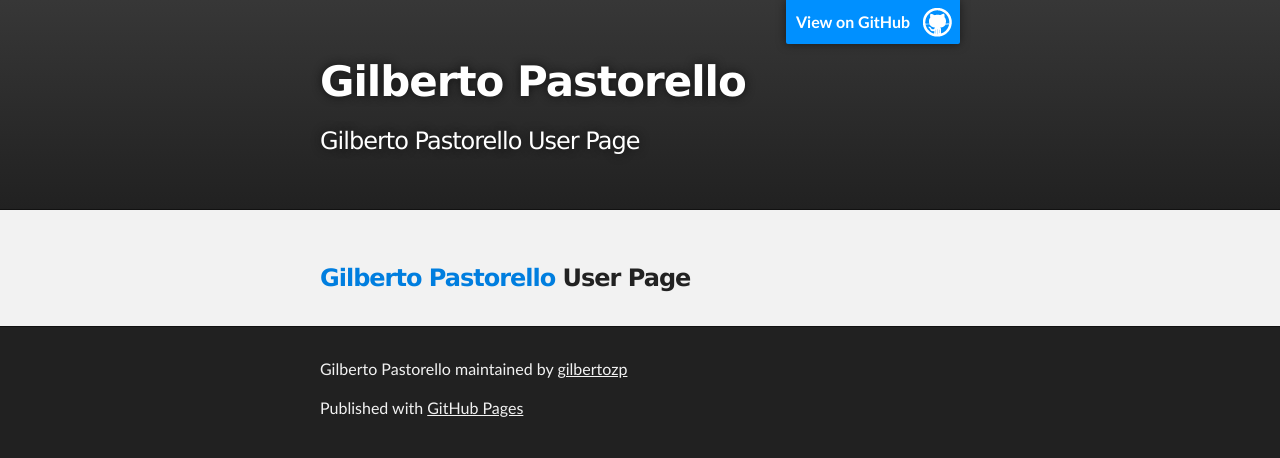
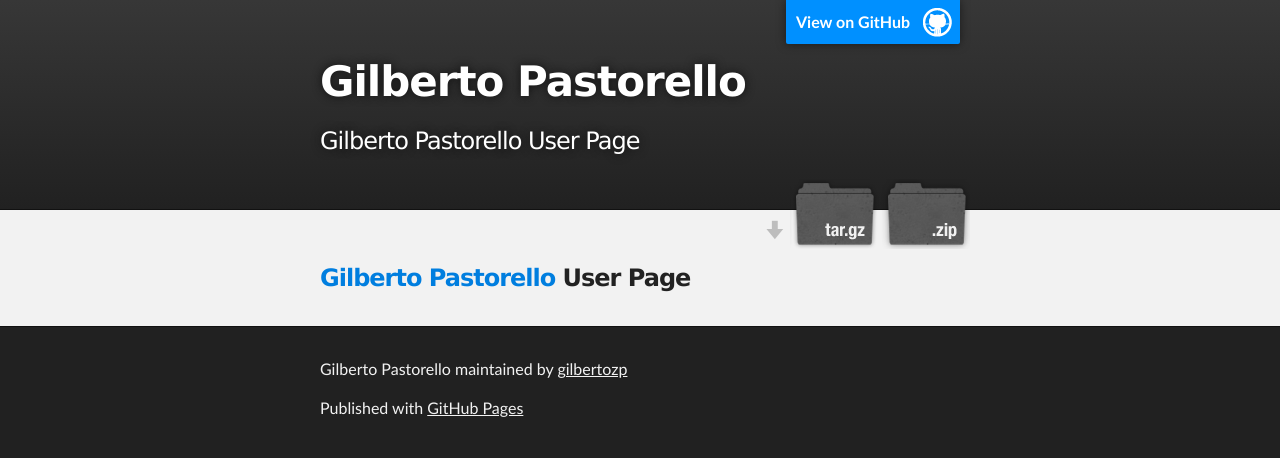
Before and after one commit to gilbertozp/gilbertozp, a plain HTML site: page index.html in a window 1280 px wide. Drawn offline with Linux system fonts and the light colour scheme.

```diff
--- a/index.html
+++ b/index.html
@@ -21,6 +21,10 @@
           <h1 id="project_title">Gilberto Pastorello</h1>
           <h2 id="project_tagline">Gilberto Pastorello User Page</h2>
 
+            <section id="downloads">
+              <a class="zip_download_link" href="https://github.com/gilbertozp/gilbertozp/zipball/master">Download this project as a .zip file</a>
+              <a class="tar_download_link" href="https://github.com/gilbertozp/gilbertozp/tarball/master">Download this project as a tar.gz file</a>
+            </section>
         </header>
     </div>
 
```
